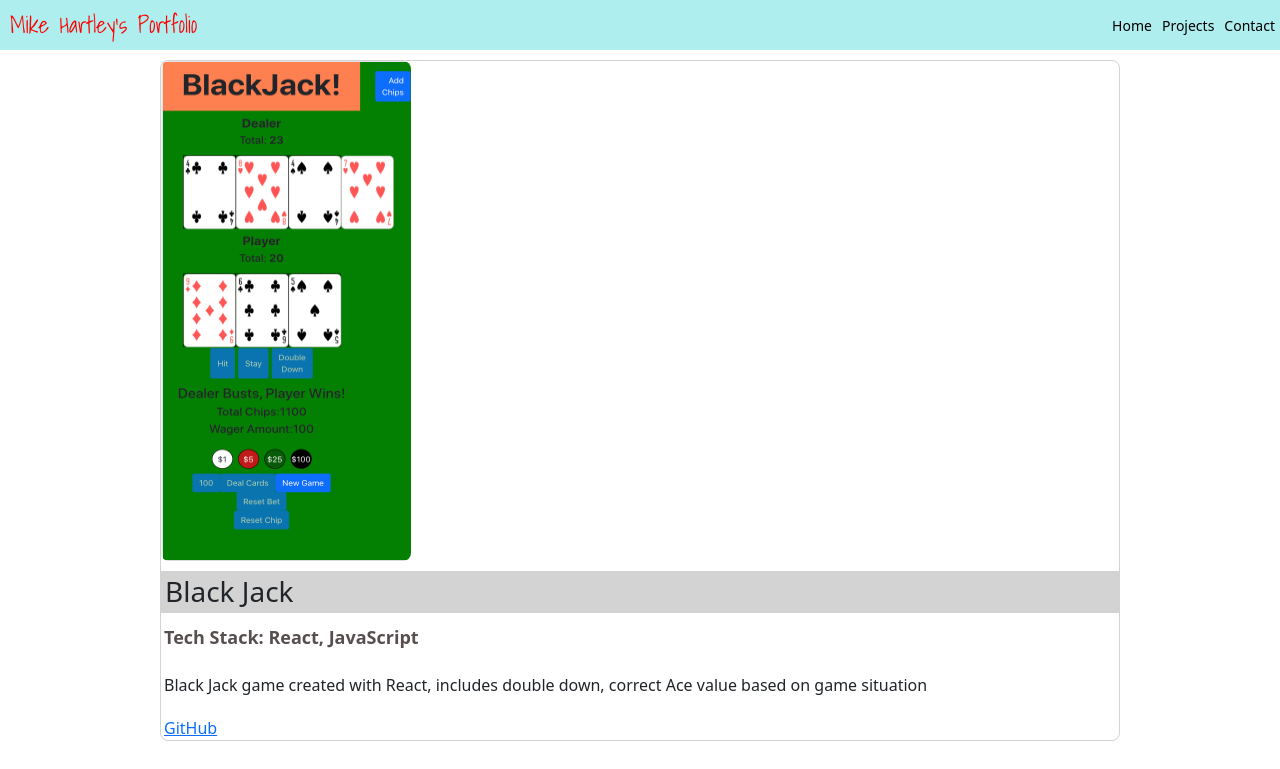
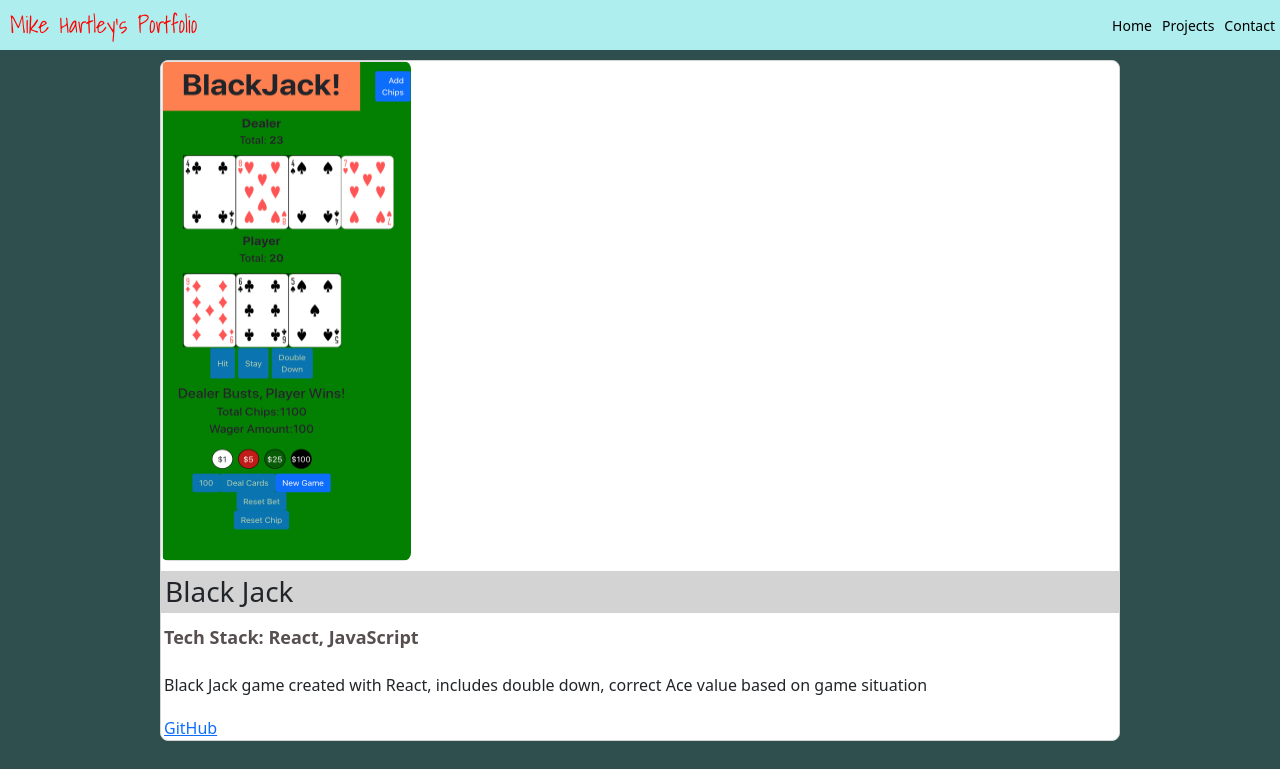
Before and after one commit to mhartley19/portfolio, a React (Create React App) app: page /projects in a window 1280 px wide. Shown: the top 769 px of the page. Built offline with nearby package versions, Linux system fonts and the light colour scheme.

Commit message:
changed one class name

```diff
--- a/src/css/projects.css
+++ b/src/css/projects.css
@@ -15,7 +15,7 @@
 
 
 
-.PP-ap-container{
+.PP-allprojects-container{
 
   display: flex;
   flex-direction: column;
```
